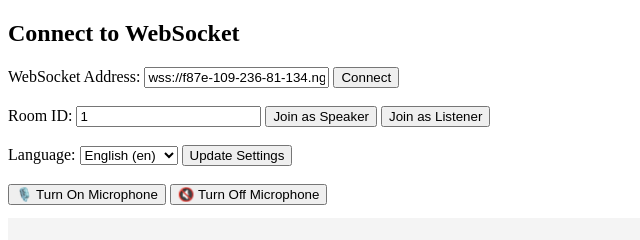
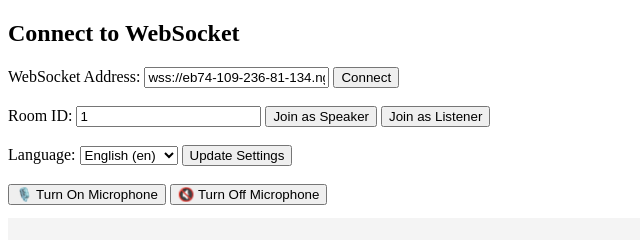
Before and after one commit to necobra/demo-ws, a plain HTML site: page index.html in a window 1280 px wide. Shown: the full height of the page, 0-640 px from the left. Drawn offline with Linux system fonts and the light colour scheme.

Commit message:
update ip

```diff
--- a/index.html
+++ b/index.html
@@ -8,7 +8,7 @@
 <h2>Connect to WebSocket</h2>
 
 <label for="wsUrl">WebSocket Address:</label>
-<input type="text" id="wsUrl" value="wss://f87e-109-236-81-134.ngrok-free.app">
+<input type="text" id="wsUrl" value="wss://eb74-109-236-81-134.ngrok-free.app">
 <button onclick="connectWebSocket()">Connect</button>
 
 <br><br>
```
